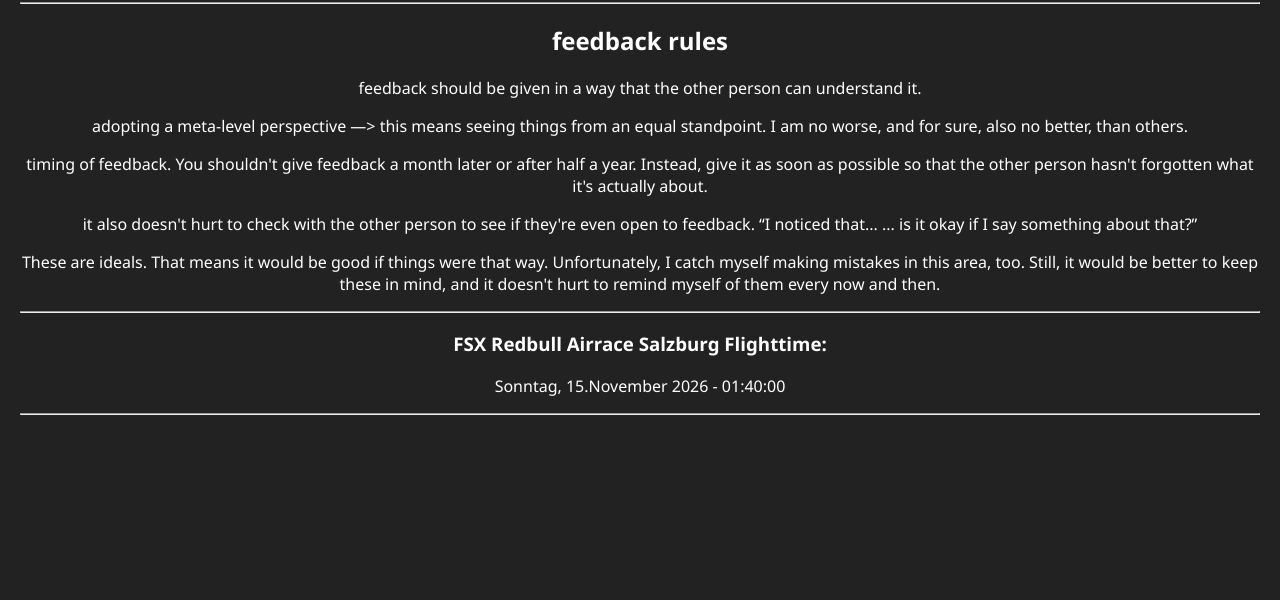
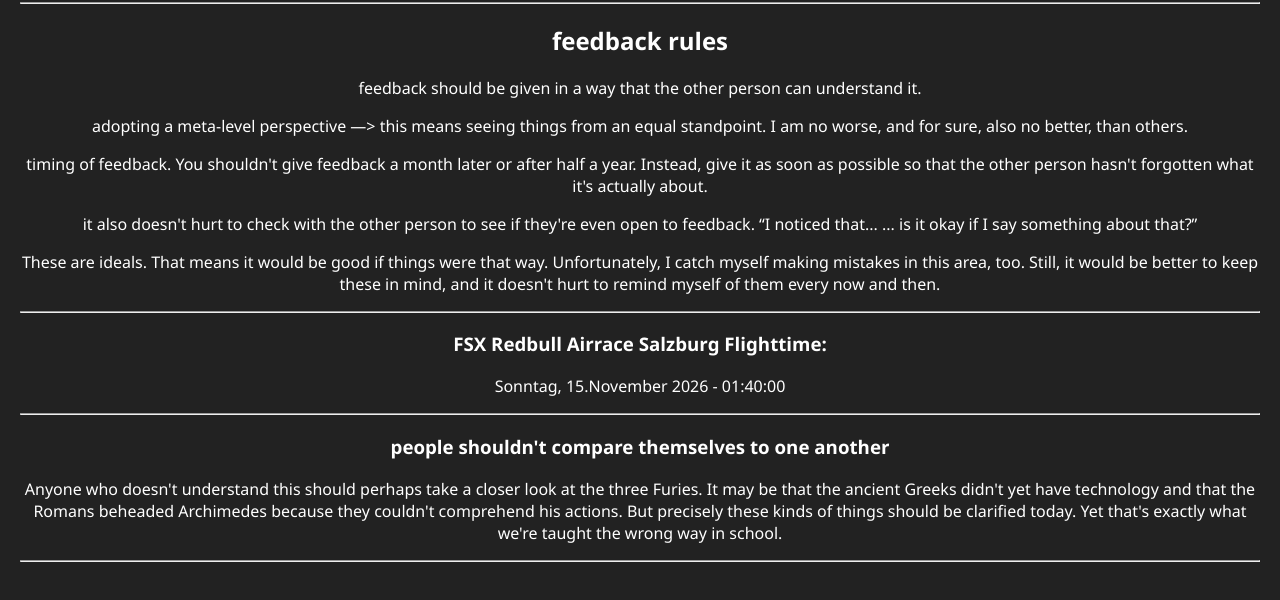
Before and after one commit to seimischleimi/seimischleimi.github.io, a plain HTML site: page index.html in a window 1280 px wide. Shown: the part 84-684 px from the top of the page. Drawn offline with Linux system fonts and the light colour scheme.

Commit message:
Update index.html

```diff
--- a/index.html
+++ b/index.html
@@ -37,5 +37,9 @@
 <h3>FSX Redbull Airrace Salzburg Flighttime:</h3>
 <p>Sonntag, 15.November 2026 - 01:40:00</p>
 <hr>
+<h3>people shouldn't compare themselves to one another</h3>
+<p>
+<p>Anyone who doesn't understand this should perhaps take a closer look at the three Furies. It may be that the ancient Greeks didn't yet have technology and that the Romans beheaded Archimedes because they couldn't comprehend his actions. But precisely these kinds of things should be clarified today. Yet that's exactly what we're taught the wrong way in school.</p>
+<hr>
 </body>
 </html>
```
